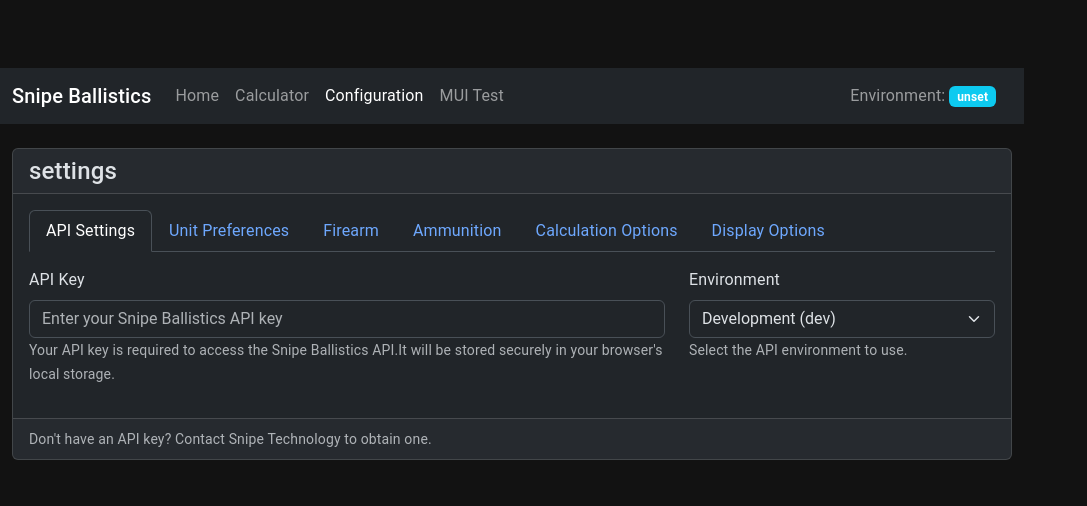
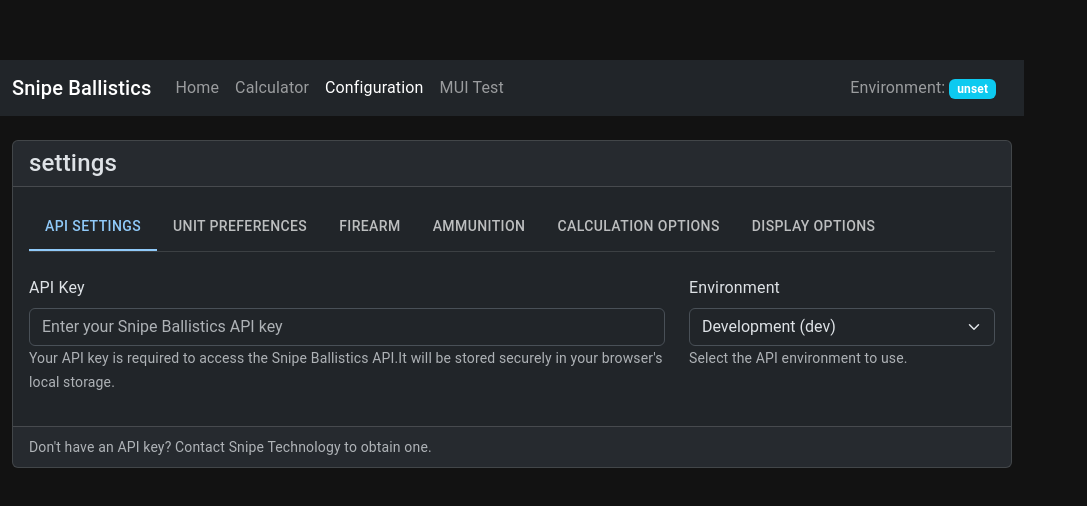
Before and after one commit to zacheusz/ballistic-calculator, a React (Vite) app: page /config in a window 1280 px wide. Shown: the part 124-630 px from the top of the page, without its empty margins (0-1087 px from the left). Built offline with nearby package versions, Linux system fonts and the light colour scheme; no server answers.

Commit message:
:recycle: [UI]: Refactor ConfigPage to use MUI tabs instead of React Bootstrap tabs

```diff
--- a/src/pages/ConfigPage.tsx
+++ b/src/pages/ConfigPage.tsx
@@ -1,6 +1,7 @@
 import { useState, useEffect, useRef, useMemo } from 'react';
 import debounce from 'lodash/debounce';
-import { Form, Card, Container, Alert, Row, Col, Nav, Tab } from 'react-bootstrap';
+import { Form, Card, Container, Alert, Row, Col } from 'react-bootstrap';
+import { Tabs, Tab, Box } from '@mui/material';
 import { useAppConfigStore } from '../stores/useAppConfigStore';
 import { useBallistics } from '../hooks/useBallistics';
 import { useSearchParams } from 'react-router-dom';
@@ -162,9 +163,9 @@
   const activeTab = searchParams.get('tab') || 'api';
 
   // Function to update the active tab in the URL
-  const setActiveTab = (tab: string) => {
+  const handleTabChange = (_event: React.SyntheticEvent, newValue: string) => {
     const newParams = new URLSearchParams(searchParams);
-    newParams.set('tab', tab);
+    newParams.set('tab', newValue);
     setSearchParams(newParams);
   };
 
@@ -472,30 +473,25 @@
       <Card>
         <Card.Header as="h4">{t('settings')}</Card.Header>
         <Card.Body>
-          <Tab.Container activeKey={activeTab} onSelect={(k) => k && setActiveTab(k)}>
-            <Nav variant="tabs" className="mb-3">
-              <Nav.Item>
-                <Nav.Link eventKey="api">{t('apiSettings')}</Nav.Link>
-              </Nav.Item>
-              <Nav.Item>
-                <Nav.Link eventKey="units">{t('unitPreferences')}</Nav.Link>
-              </Nav.Item>
-              <Nav.Item>
-                <Nav.Link eventKey="firearm">{t('firearmProfile')}</Nav.Link>
-              </Nav.Item>
-              <Nav.Item>
-                <Nav.Link eventKey="ammo">{t('ammunition')}</Nav.Link>
-              </Nav.Item>
-              <Nav.Item>
-                <Nav.Link eventKey="calc">{t('calculationOptions')}</Nav.Link>
-              </Nav.Item>
-              <Nav.Item>
-                <Nav.Link eventKey="display">{t('displayOptions')}</Nav.Link>
-              </Nav.Item>
-            </Nav>
+          <Box sx={{ width: '100%' }}>
+            <Box sx={{ borderBottom: 1, borderColor: 'divider', mb: 3 }}>
+              <Tabs
+                value={activeTab}
+                onChange={handleTabChange}
+                variant="scrollable"
+                scrollButtons="auto"
+                aria-label="settings tabs"
+              >
+                <Tab label={t('apiSettings')} value="api" />
+                <Tab label={t('unitPreferences')} value="units" />
+                <Tab label={t('firearmProfile')} value="firearm" />
+                <Tab label={t('ammunition')} value="ammo" />
+                <Tab label={t('calculationOptions')} value="calc" />
+                <Tab label={t('displayOptions')} value="display" />
+              </Tabs>
+            </Box>
 
-            <Tab.Content>
-              <Tab.Pane eventKey="api">
+            {activeTab === "api" && (
                 <Form>
                   {error && <Alert variant="danger">{t(error)}</Alert>}
 
@@ -538,9 +534,9 @@
                     </Col>
                   </Row>
                 </Form>
-              </Tab.Pane>
+            )}
 
-              <Tab.Pane eventKey="units">
+            {activeTab === "units" && (
                 <Form>
                   <Card className="mb-4">
                     <Card.Header as="h5">{t('unitPreferences')}</Card.Header>
@@ -651,9 +647,9 @@
                     </Card.Body>
                   </Card>
                 </Form>
-              </Tab.Pane>
+            )}
 
-              <Tab.Pane eventKey="firearm">
+            {activeTab === "firearm" && (
                 <Form>
                   <Card className="mb-4">
                     <Card.Header as="h5">{t('firearmProfile')}</Card.Header>
@@ -716,9 +712,9 @@
                     </Card.Body>
                   </Card>
                 </Form>
-              </Tab.Pane>
+            )}
 
-              <Tab.Pane eventKey="ammo">
+            {activeTab === "ammo" && (
                 <Form>
                   <Card className="mb-4">
                     <Card.Header as="h5">{t('ammunition')}</Card.Header>
@@ -864,9 +860,9 @@
                     </Card.Body>
                   </Card>
                 </Form>
-              </Tab.Pane>
+            )}
 
-              <Tab.Pane eventKey="calc">
+            {activeTab === "calc" && (
                 <Form>
                   <Card className="mb-4">
                     <Card.Header as="h5">{t('calculationOptions')}</Card.Header>
@@ -898,9 +894,9 @@
                     </Card.Body>
                   </Card>
                 </Form>
-              </Tab.Pane>
+            )}
 
-              <Tab.Pane eventKey="display">
+            {activeTab === "display" && (
                 <Form>
                   <Card className="mb-4">
                     <Card.Header as="h5" className="d-flex align-items-center justify-content-between">
@@ -912,10 +908,8 @@
                     </Card.Body>
                   </Card>
                 </Form>
-              </Tab.Pane>
-            </Tab.Content>
-
-          </Tab.Container>
+            )}
+          </Box>
         </Card.Body>
         <Card.Footer className="text-muted">
           <small>
```
